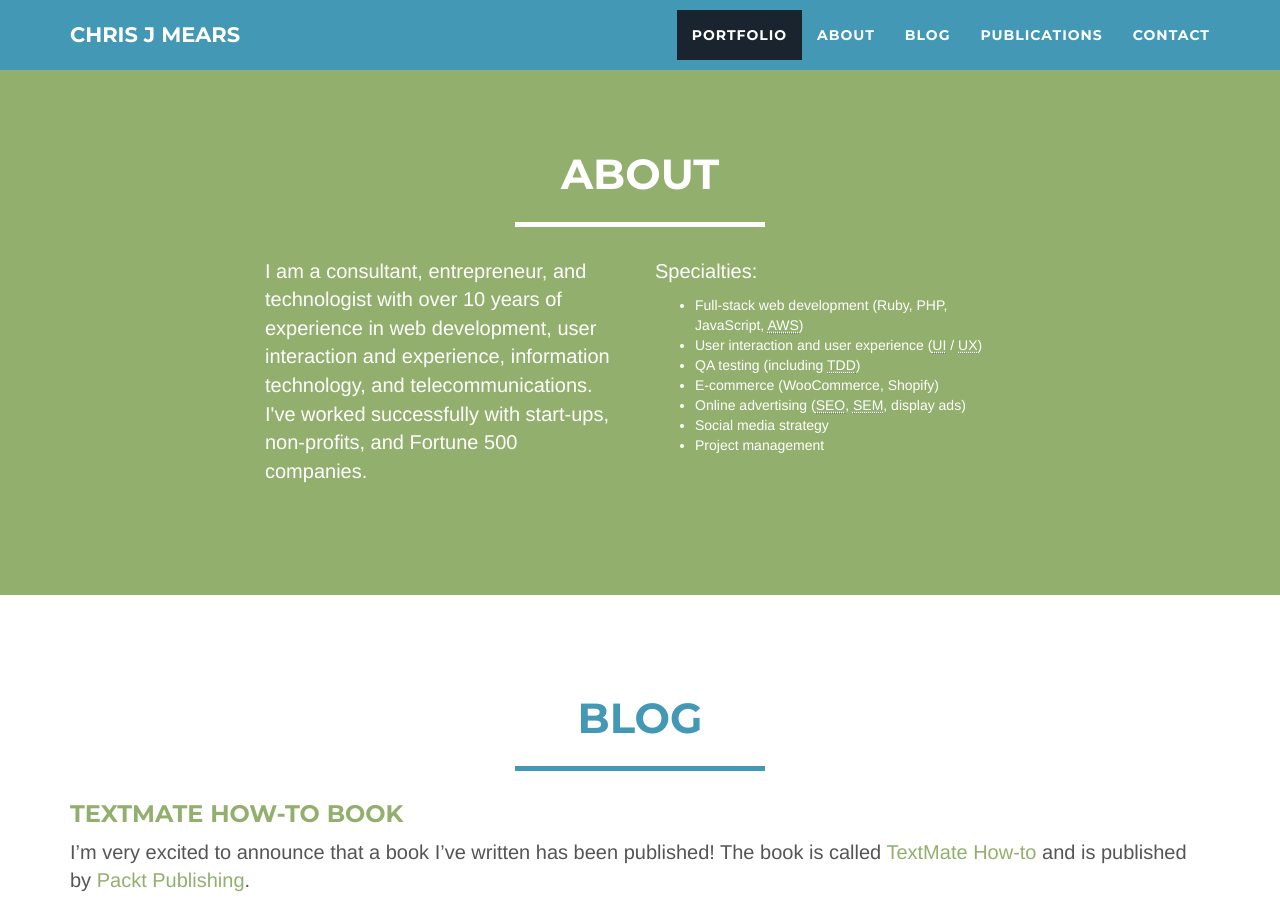
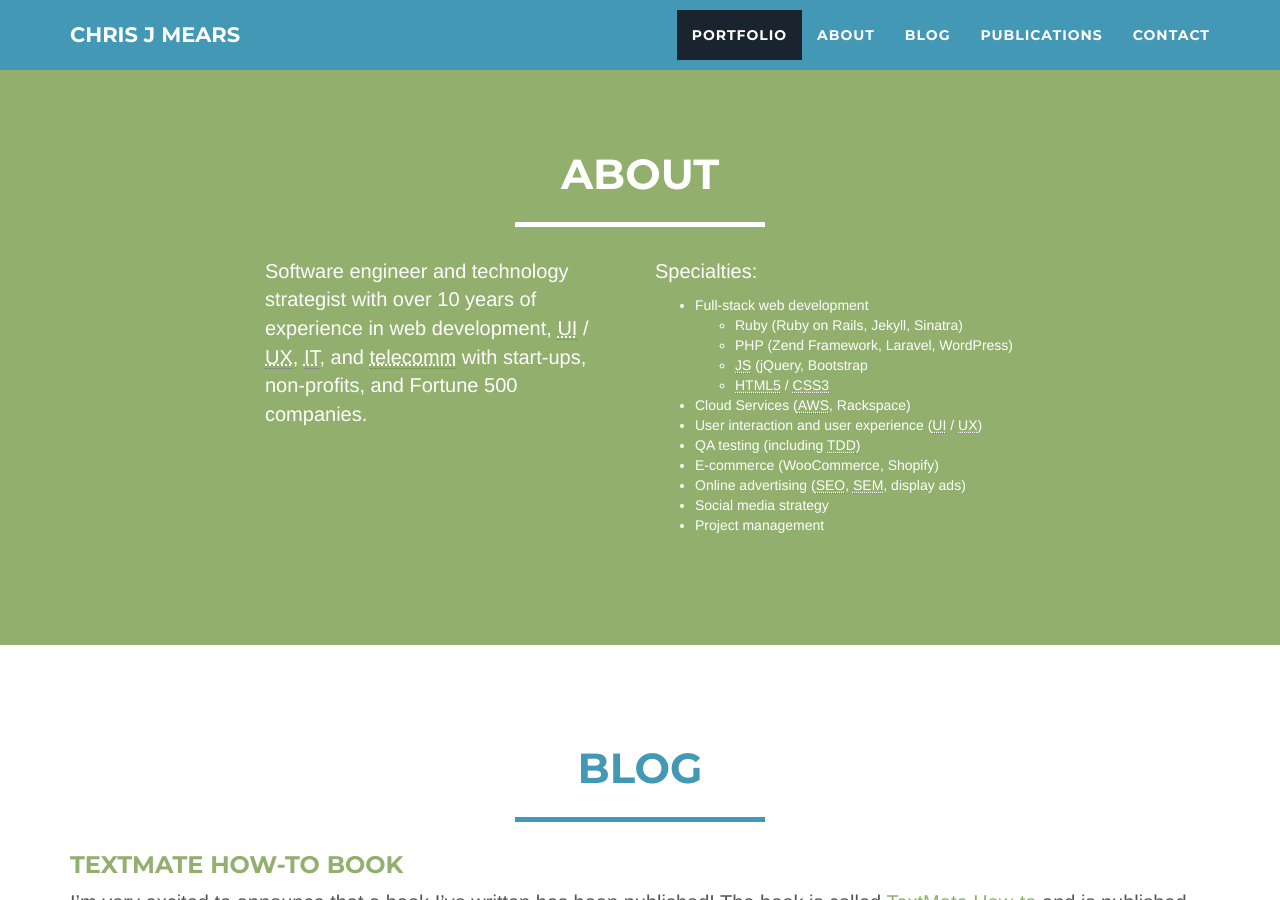
Before and after one commit to chrisjm/chrisjmears.com, a Jekyll site: the page built from index.html, in a window 1280 px wide and 900 px high, scrolled down 1892 px. Built offline with Jekyll 4.4.1, drawn with Linux system fonts in a browser that asks for light colours; some of the changed text lies outside the part shown.

Commit message:
Update portfolio

```diff
--- a/_includes/about.html
+++ b/_includes/about.html
@@ -8,21 +8,35 @@
        </div>
      </div>
      <div class="row">
-       <div class="col-lg-4 col-lg-offset-2">
+       <div class="col-md-4 col-md-offset-2">
          <p>
-           I am a consultant, entrepreneur, and technologist with over 10 years
-           of experience in web development, user interaction and experience,
-           information technology, and telecommunications. I've worked
-           successfully with start-ups, non-profits, and Fortune 500 companies.
+           Software engineer and technology strategist with over 10 years
+           of experience in web development,
+           <abbr title="User Interaction">UI</abbr> /
+           <abbr title="User Experience">UX</abbr>,
+           <abbr title="Information Technology">IT</abbr>, and
+           <abbr title="Telecommunications">telecomm</abbr> with
+           start-ups, non-profits, and Fortune 500 companies.
           </p>
        </div>
-       <div class="col-lg-4">
+       <div class="col-md-4">
          <p>Specialties: </p>
          <ul>
            <li>
-             Full-stack web development (Ruby, PHP, JavaScript,
-             <abbr title="Amazon Web Services">AWS</abbr>)
+             Full-stack web development
+              <ul>
+                <li>Ruby (Ruby on Rails, Jekyll, Sinatra)</li>
+                <li>PHP (Zend Framework, Laravel, WordPress)</li>
+                <li><abbr title="JavaScript">JS</abbr> (jQuery, Bootstrap</li>
+                <li>
+                  <abbr title="Hypertext Markup Language v5">HTML5</abbr> /
+                  <abbr title="Cascading Style Sheet v3">CSS3</abbr></li>
+              </ul>
             </li>
+           <li>
+             Cloud Services (<abbr title="Amazon Web Services">AWS</abbr>,
+             Rackspace)
+           </li>
            <li>
              User interaction and user experience
              (<abbr title="User Interaction">UI</abbr> /
@@ -43,11 +57,6 @@
            <li>Project management</li>
          </ul>
        </div>
-       <!-- <div class="col-lg-8 col-lg-offset-2 text-center">
-         <a href="#" class="btn btn-lg btn-outline">
-           <i class="fa fa-download"></i> Download Theme
-         </a>
-       </div> -->
      </div>
    </div>
  </section>
--- a/_includes/portfolio_grid.html
+++ b/_includes/portfolio_grid.html
@@ -3,14 +3,42 @@
 <section id="portfolio">
   <div class="container">
     <div class="row">
-      <div class="col-lg-12 text-center">
-        <h2>Portfolio</h2>
+      <div class="col-lg-12">
+        <h2 class="text-center">Portfolio</h2>
         <hr class="star-primary">
       </div>
     </div>
     <div class="row">
-      {% for post in site.portfolio %}
-      <div class="col-sm-4 portfolio-item">
+      {% for post in site.portfolio limit:3 %}
+      <div class="col-xs-4 portfolio-item">
+        <a href="#portfolioModal-{{ post.modal-id }}" class="portfolio-link" data-toggle="modal">
+          <div class="caption">
+            <div class="caption-content">
+              <i class="fa fa-search-plus fa-3x"></i>
+            </div>
+          </div>
+          <img src="img/portfolio/{{ post.img }}" class="img-responsive" alt="{{ post.alt }}">
+        </a>
+      </div>
+      {% endfor %}
+    </div>
+    <div class="row">
+      {% for post in site.portfolio limit:3 offset:3 %}
+      <div class="col-xs-4 portfolio-item">
+        <a href="#portfolioModal-{{ post.modal-id }}" class="portfolio-link" data-toggle="modal">
+          <div class="caption">
+            <div class="caption-content">
+              <i class="fa fa-search-plus fa-3x"></i>
+            </div>
+          </div>
+          <img src="img/portfolio/{{ post.img }}" class="img-responsive" alt="{{ post.alt }}">
+        </a>
+      </div>
+      {% endfor %}
+    </div>
+    <div class="row">
+      {% for post in site.portfolio limit:3 offset:6 %}
+      <div class="col-xs-4 portfolio-item">
         <a href="#portfolioModal-{{ post.modal-id }}" class="portfolio-link" data-toggle="modal">
           <div class="caption">
             <div class="caption-content">
--- a/_includes/publications.html
+++ b/_includes/publications.html
@@ -10,9 +10,11 @@
     <div class="row">
       <div class="col-lg-8 col-lg-offset-2">
         <p>
-           In 2012 I wrote a short how-to book called
+          In 2012 I wrote a short how-to guide called
           <a href="https://www.packtpub.com/hardware-and-creative/textmate-how-instant" target="_blank"><em>TextMate How-to</em></a>
           published by <a href="http://www.packtpub.com" target="_blank">Packt Publishing</a> (ISBN: 1849693986).
+        </p>
+        <p>
           You can also find it on <a href="http://www.amazon.com/dp/1849693986/?tag=packtpubli-20" target="_blank">Amazon</a>.
         </p>
         <p>
```
Lines whose indentation alone changed are shown as unchanged.
